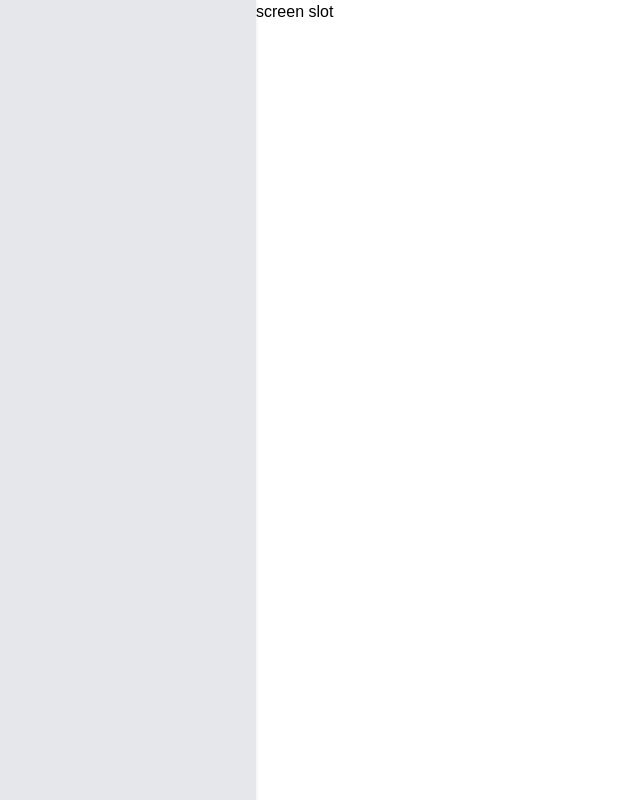
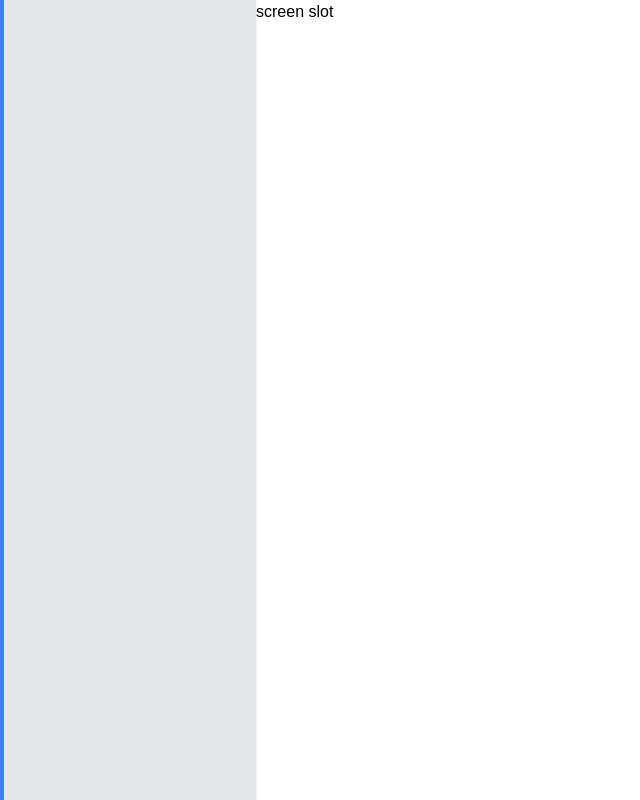
Before and after one commit to arpansaha13/stato, a Vue app: page / in a window 1280 px wide. Shown: the whole page, without its empty margins (0-640 px from the left). Built offline with nearby package versions, Linux system fonts and the light colour scheme.

Commit message:
fix: resize handler styles and overflow

```diff
--- a/src/styles/main.css
+++ b/src/styles/main.css
@@ -2,21 +2,31 @@
   display: flex;
   width: 100vw;
   height: 100vh;
+  overflow: hidden;
+
+  --resize-handle-width: 4px;
+  --sidebar-bgcolor: #e5e7eb;
 }
 .sidebar {
   height: 100%;
-  background-color: #e5e7eb;
+  overflow: auto;
+  background-color: var(--sidebar-bgcolor);
   box-shadow: 0 1px 3px 0 rgb(0 0 0 / 0.1), 0 1px 2px -1px rgb(0 0 0 / 0.1);
 }
-.screen {
+.workspace {
+  position: relative;
   height: 100%;
   flex-grow: 1;
+  padding-left: var(--resize-handle-width);
 }
 .resize-handle {
-  margin-left: auto;
-  width: 4px;
+  position: absolute;
+  top: 0;
+  left: 0;
+  width: var(--resize-handle-width);
   height: 100%;
   cursor: ew-resize;
+  background-color: var(--sidebar-bgcolor);
   transition-property: background-color;
   transition-duration: 300ms;
   transition-delay: 300ms;
```
